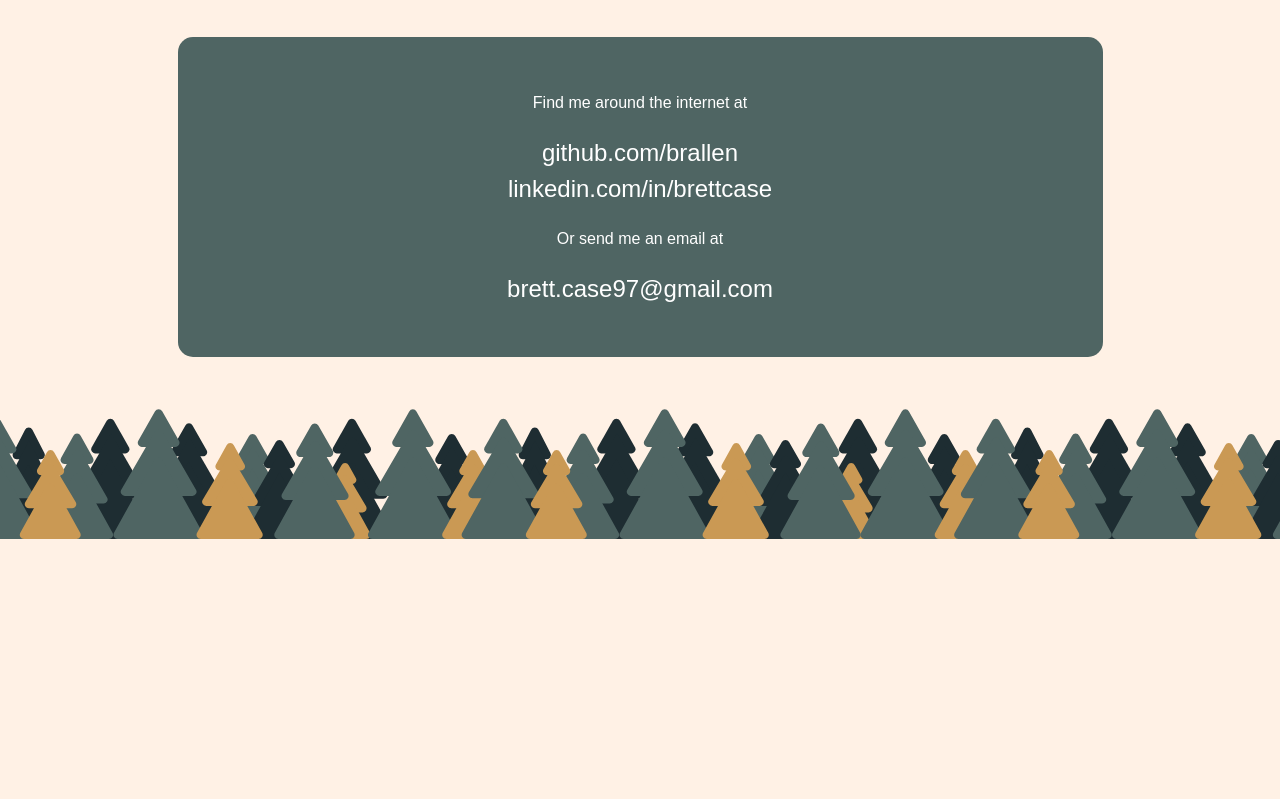
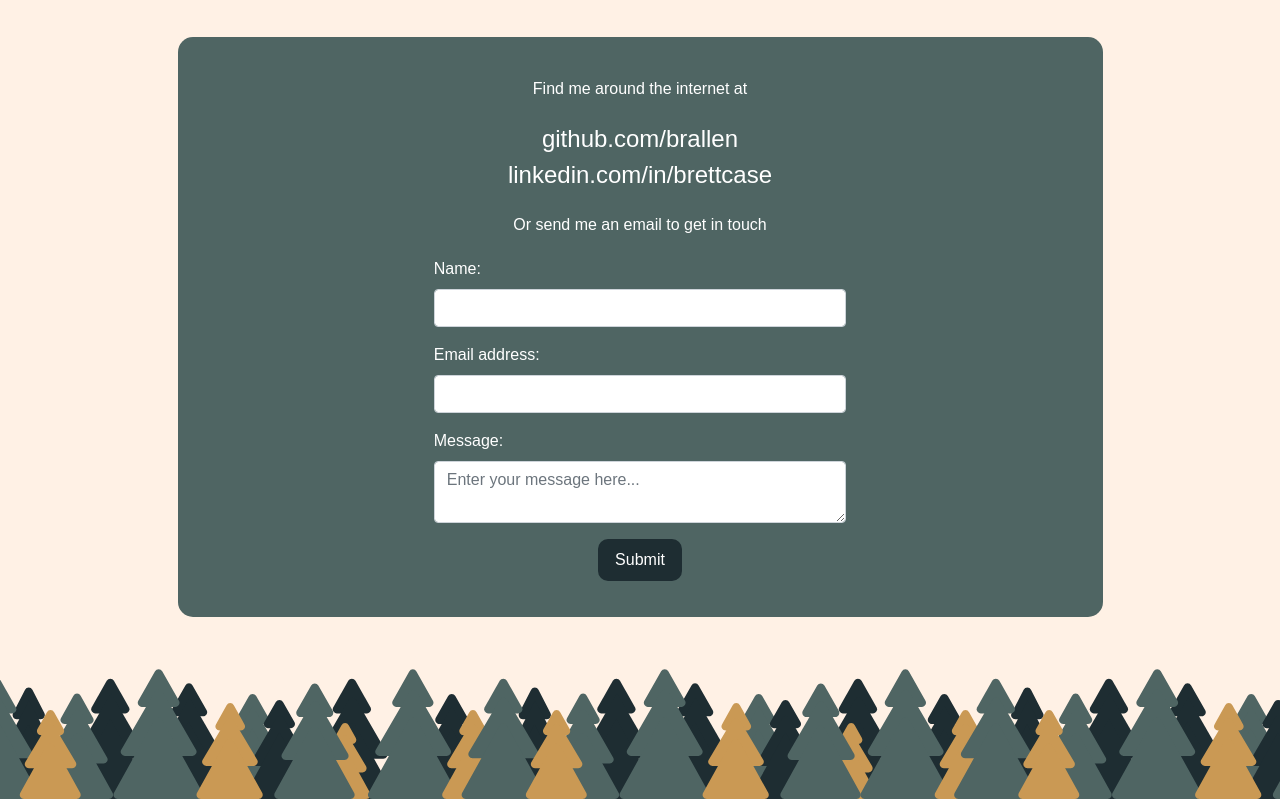
Before and after one commit to Brallen/brallen.github.io, a Gatsby site: page / in a window 1280 px wide. Shown: the part 3089-3888 px from the top of the page. Before the commit the page ends 3628 px from the top, so only its background shows below. Built offline with nearby package versions, Linux system fonts and the light colour scheme; Gatsby itself is replaced by a stand-in of ours.

Commit message:
Adding in contact form and removing plain email

```diff
--- a/src/components/content/contact-card.js
+++ b/src/components/content/contact-card.js
@@ -1,4 +1,5 @@
 import React from "react"
+import ContactForm from "../shared/contact-form"
 
 const ContactCard = () => (
   <section className="cards-container component container">
@@ -22,15 +23,8 @@
           >
             linkedin<em>.com/in/</em>brettcase
           </a>
-          <p className="card-text mt-3">Or send me an email at</p>
-          <a
-            className="card-contact-link"
-            href="mailto:brett.case97@gmail.com"
-            target="_blank"
-            rel="noreferrer"
-          >
-            brett.case97<em>@</em>gmail<em>.com</em>
-          </a>
+          <p className="card-text mt-3">Or send me an email to get in touch</p>
+          <ContactForm />
         </div>
       </div>
     </div>
--- /dev/null
+++ b/src/components/shared/contact-form.js
@@ -0,0 +1,97 @@
+import React from "react"
+
+class ContactForm extends React.Component {
+  constructor(props) {
+    super(props)
+    this.submitForm = this.submitForm.bind(this)
+    this.state = {
+      status: "",
+    }
+  }
+
+  render() {
+    const { status } = this.state
+    return (
+      <form
+        className="col-md-10 col-lg-8 col-xl-6 m-auto"
+        onSubmit={this.submitForm}
+        action="https://formspree.io/f/mbjpejew"
+        method="POST"
+      >
+        <div className="mb-3 text-left">
+          <label htmlFor="email" className="form-label">
+            Name:
+          </label>
+          <input
+            type="text"
+            className="form-control"
+            id="name"
+            name="name"
+            aria-label="Your name"
+          />
+        </div>
+        <div className="mb-3 text-left">
+          <label htmlFor="email" className="form-label">
+            Email address:
+          </label>
+          <input
+            type="email"
+            className="form-control"
+            id="email"
+            name="email"
+            aria-label="email address"
+          />
+        </div>
+        <div className="mb-3 text-left">
+          <label htmlFor="message" className="form-label">
+            Message:
+          </label>
+          <textarea
+            className="form-control"
+            name="message"
+            id="message"
+            aria-label="message"
+            placeholder="Enter your message here..."
+          />
+        </div>
+        {status === "SUCCESS" ? (
+          <p>Thanks for reaching out! I will get back to you soon.</p>
+        ) : (
+          <button
+            type="submit"
+            className="btn"
+            aria-label="submit contact form"
+          >
+            Submit
+          </button>
+        )}
+        {status === "ERROR" && (
+          <p>
+            Something has gone wrong! Please refresh the page and try again.
+          </p>
+        )}
+      </form>
+    )
+  }
+
+  submitForm(ev) {
+    ev.preventDefault()
+    const form = ev.target
+    const data = new FormData(form)
+    const xhr = new XMLHttpRequest()
+    xhr.open(form.method, form.action)
+    xhr.setRequestHeader("Accept", "application/json")
+    xhr.onreadystatechange = () => {
+      if (xhr.readyState !== XMLHttpRequest.DONE) return
+      if (xhr.status === 200) {
+        form.reset()
+        this.setState({ status: "SUCCESS" })
+      } else {
+        this.setState({ status: "ERROR" })
+      }
+    }
+    xhr.send(data)
+  }
+}
+
+export default ContactForm
--- a/src/styles/main.css
+++ b/src/styles/main.css
@@ -266,6 +266,10 @@
   color: #ffffff;
 }
 
+form .btn:hover {
+  background-color: #ca9954;
+}
+
 .card-contact {
   text-align: center;
 }
```
